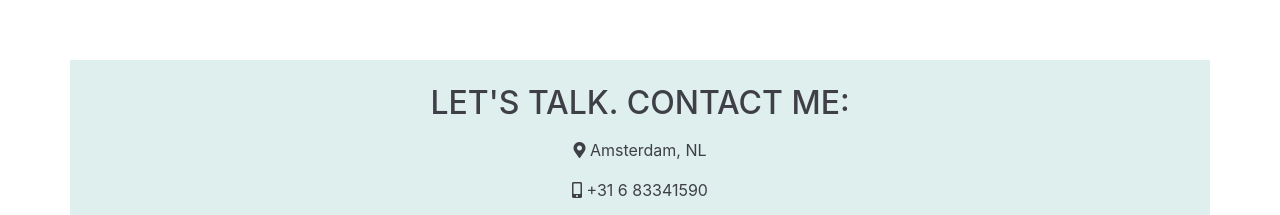
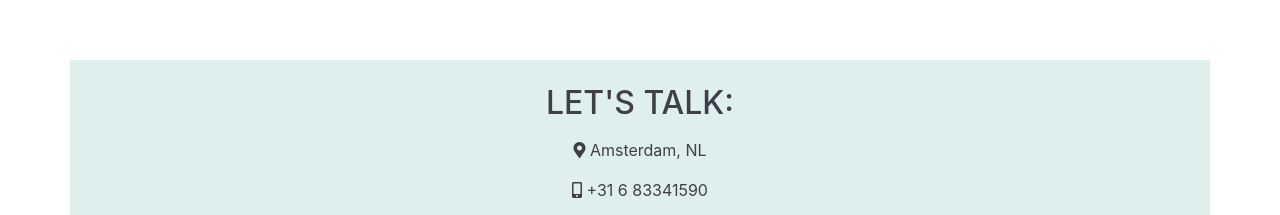
Before and after one commit to rosanabatista/portfolio, a plain HTML site: page index.html in a window 1280 px wide. Shown: the part 2573-2788 px from the top of the page. Drawn offline with nearby package versions, Linux system fonts and the light colour scheme.

Commit message:
change text on contact

```diff
--- a/index.html
+++ b/index.html
@@ -137,7 +137,7 @@
             <div class="row">
                 <div
                     class="col-lg-12 col-sm-12 col-md-12 d-flex flex-column align-items-center justify-content-center pt-4 pb-3 contacts">
-                    <h2 class="text-uppercase mb-3">Let's talk. Contact me:</h2>
+                    <h2 class="text-uppercase mb-3">Let's talk:</h2>
                     <p class="location">
                         <i class="fas fa-map-marker-alt"></i>
                         <span>Amsterdam, NL</span>
```
